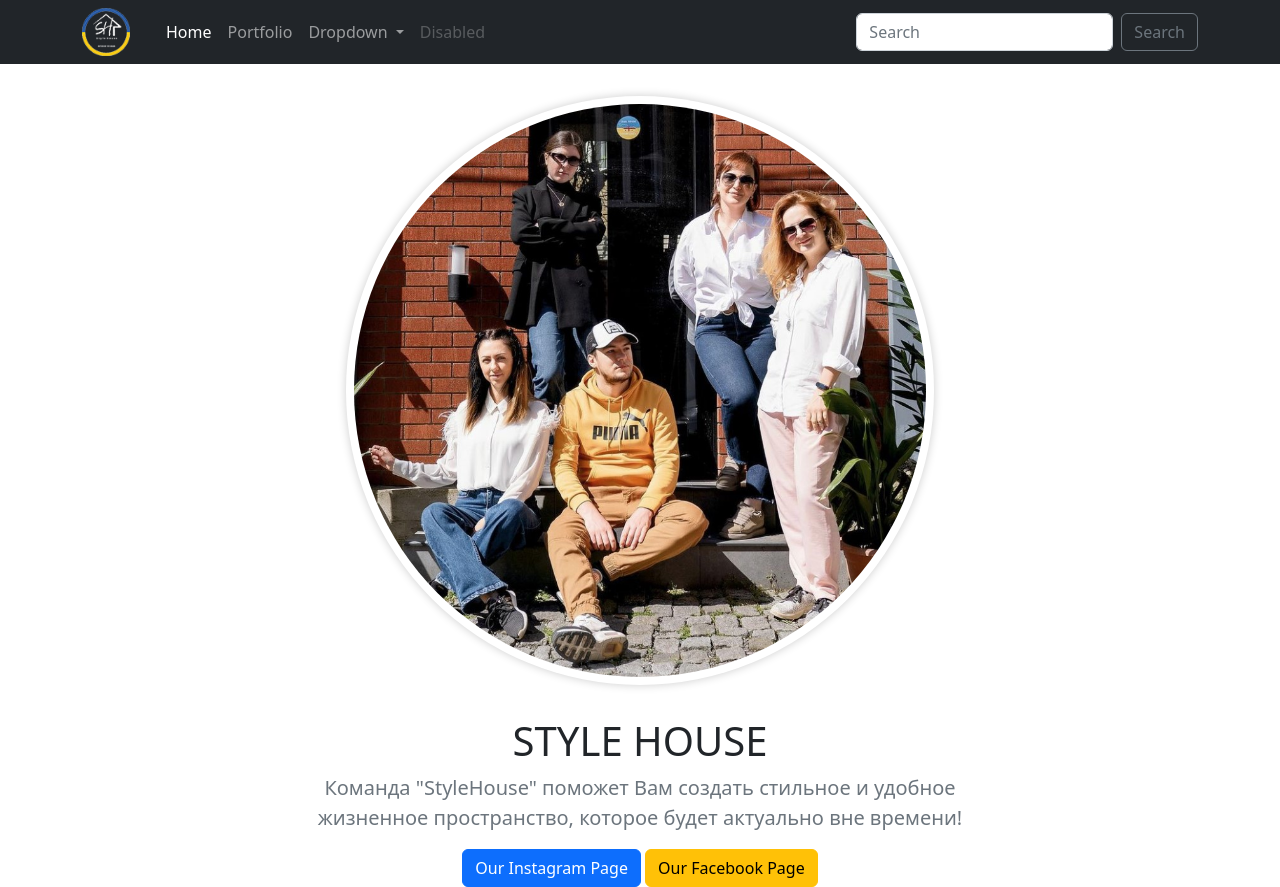
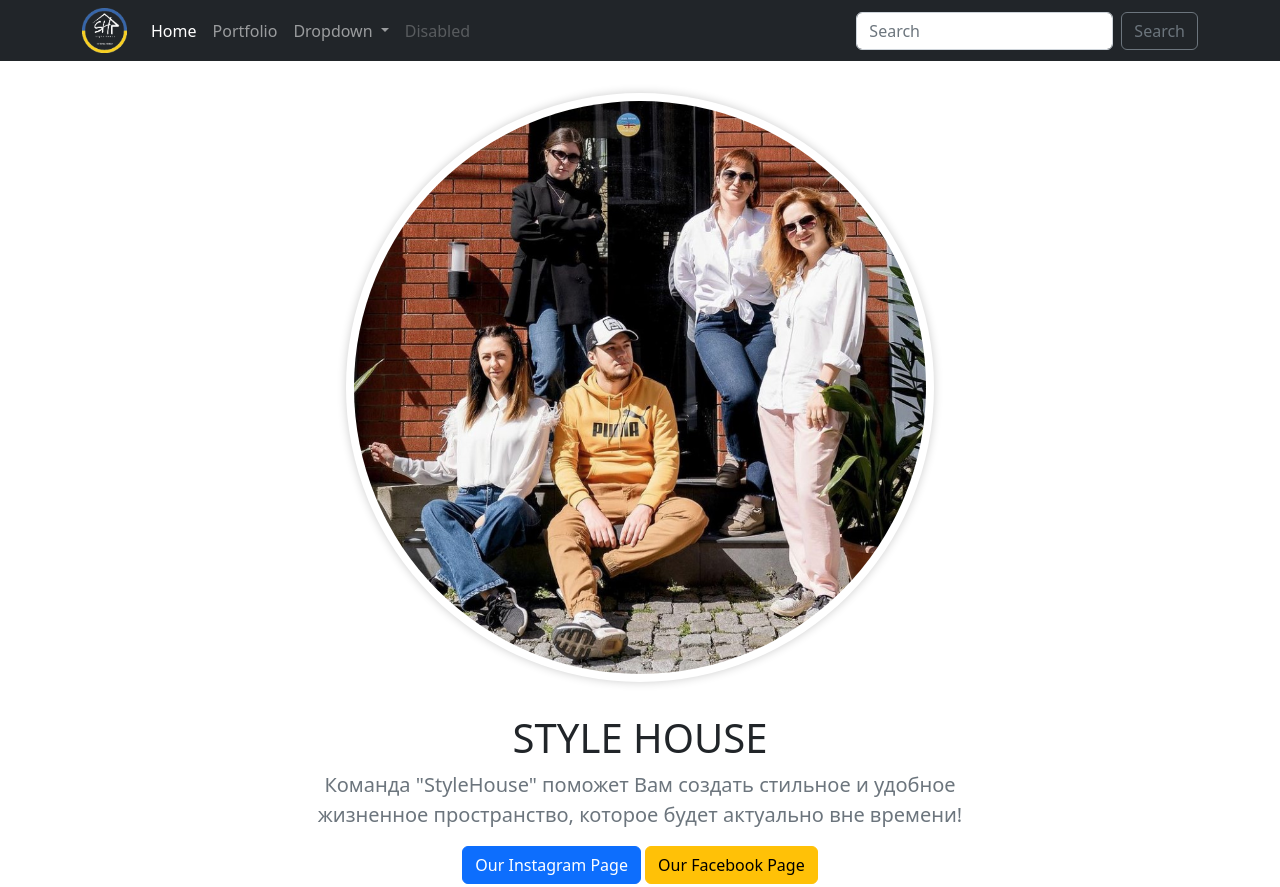
Before and after one commit to Pazel1985/Style_House_Site, a plain HTML site: page Index.html in a window 1280 px wide. Drawn offline with nearby package versions, Linux system fonts and the light colour scheme.

Commit message:
fix logo code

```diff
--- a/Index.html
+++ b/Index.html
@@ -54,7 +54,7 @@
     <nav class="navbar navbar-dark navbar-expand-lg bg-dark">
       <div class="container">
         <a class="navbar-brand p-0" href="Index.html">
-          <img src="/img/logo.png" alt="Logo" width="80%" />
+          <img src="/img/SH_1.png" alt="Logo" width="45" />
         </a>
         <button
           class="navbar-toggler"
```
Also changed, not shown: img/SH_1.png (added).
